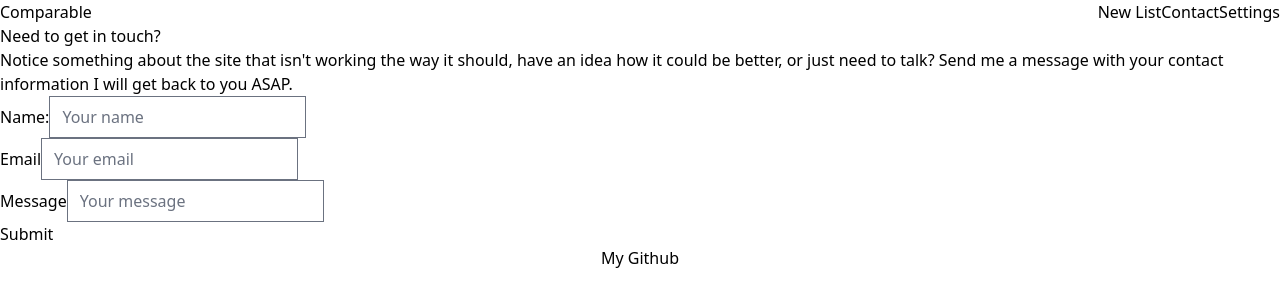
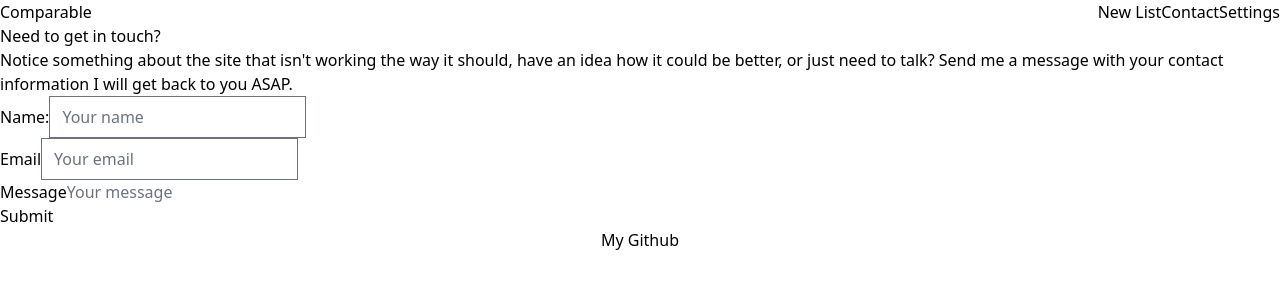
Before and after one commit to patrickoser/comparable-lists, a React (Vite) app: page /contact in a window 1280 px wide. Shown: the top 306 px of the page. Built offline with nearby package versions, Linux system fonts and the light colour scheme.

Commit message:
Tyoe changed to textarea, form submits as intended.

```diff
--- a/src/components/Contact.jsx
+++ b/src/components/Contact.jsx
@@ -27,7 +27,7 @@ const Contact = () => {
                     <div className="emailCon">
                         <label>Email</label>
                         <input
-                            type="email"
+                            type="text"
                             name="email"
                             placeholder="Your email"
                             required
@@ -36,7 +36,7 @@ const Contact = () => {
                     <div className="messageCon">
                         <label>Message</label>
                         <input
-                            type="text"
+                            type="textarea"
                             name="message"
                             id="message"
                             placeholder="Your message"
```
